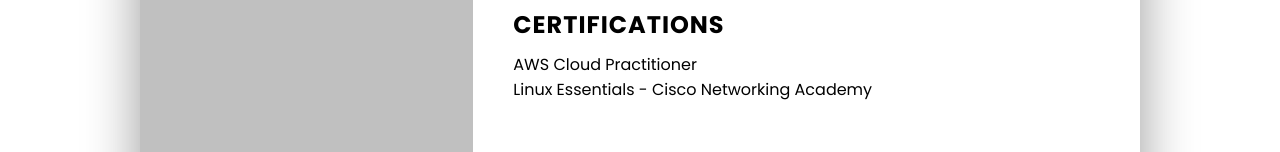
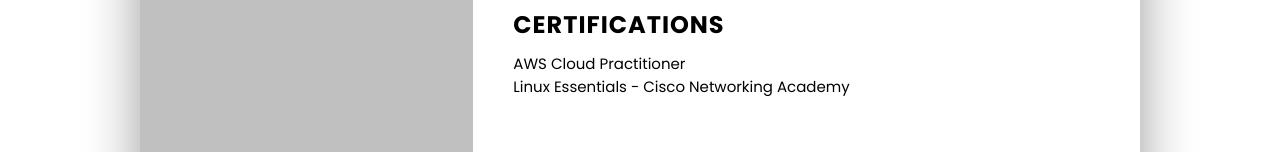
Before and after one commit to kottarainen/cloud-resume, a plain HTML site: page index.html in a window 1280 px wide. Shown: the part 808-960 px from the top of the page. Drawn offline with Linux system fonts and the light colour scheme.

Commit message:
Update style.css

```diff
--- a/style.css
+++ b/style.css
@@ -178,6 +178,9 @@ p {
 
 }
 
+.certifications ul {
+  font-size: 15px
+}
 
 .container .right-side {
   position: relative;
```
